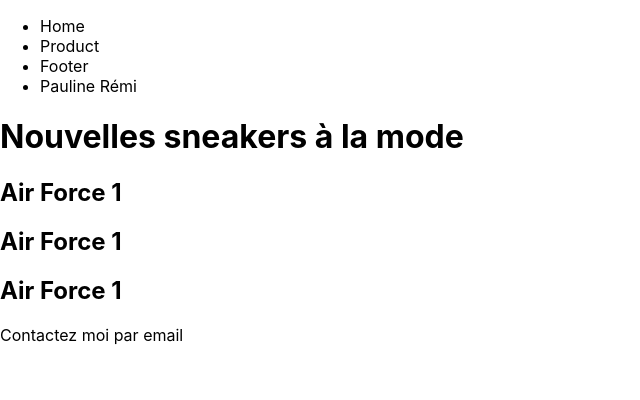
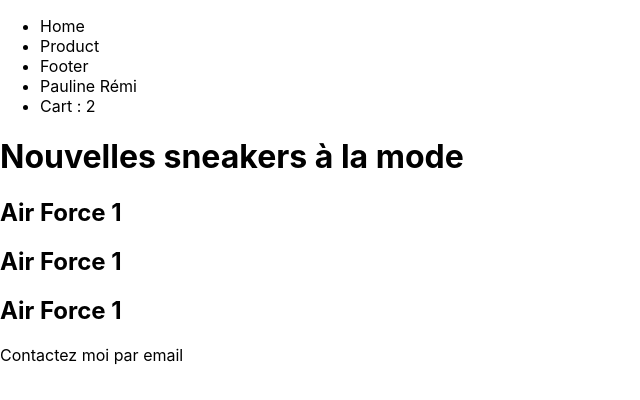
Before and after one commit to PaulineR7/react_exo, a React (Create React App) app: page / in a window 1280 px wide. Shown: the top 400 px of the page, without its empty margins (0-640 px from the left). Built offline with nearby package versions, Linux system fonts and the light colour scheme.

Commit message:
add if itemInCart

```diff
--- a/src/Header.js
+++ b/src/Header.js
@@ -1,5 +1,6 @@
 function Header () {
-    const isUserLogged = true
+    const isUserLogged = true;
+    const itemInCart = 2;
 
     return (
         <header>
@@ -9,6 +10,7 @@
                     <li>Product</li>
                     <li>Footer</li>
                     {isUserLogged ? <li>Pauline Rémi</li> : <li>Veuillez vous connecter</li>}
+                    {itemInCart > 0 ? <li>Cart : {itemInCart} </li> : <li>Pas d'item au panier</li>}
                 </ul>
             </nav>
             <h1>Nouvelles sneakers à la mode</h1>
```
